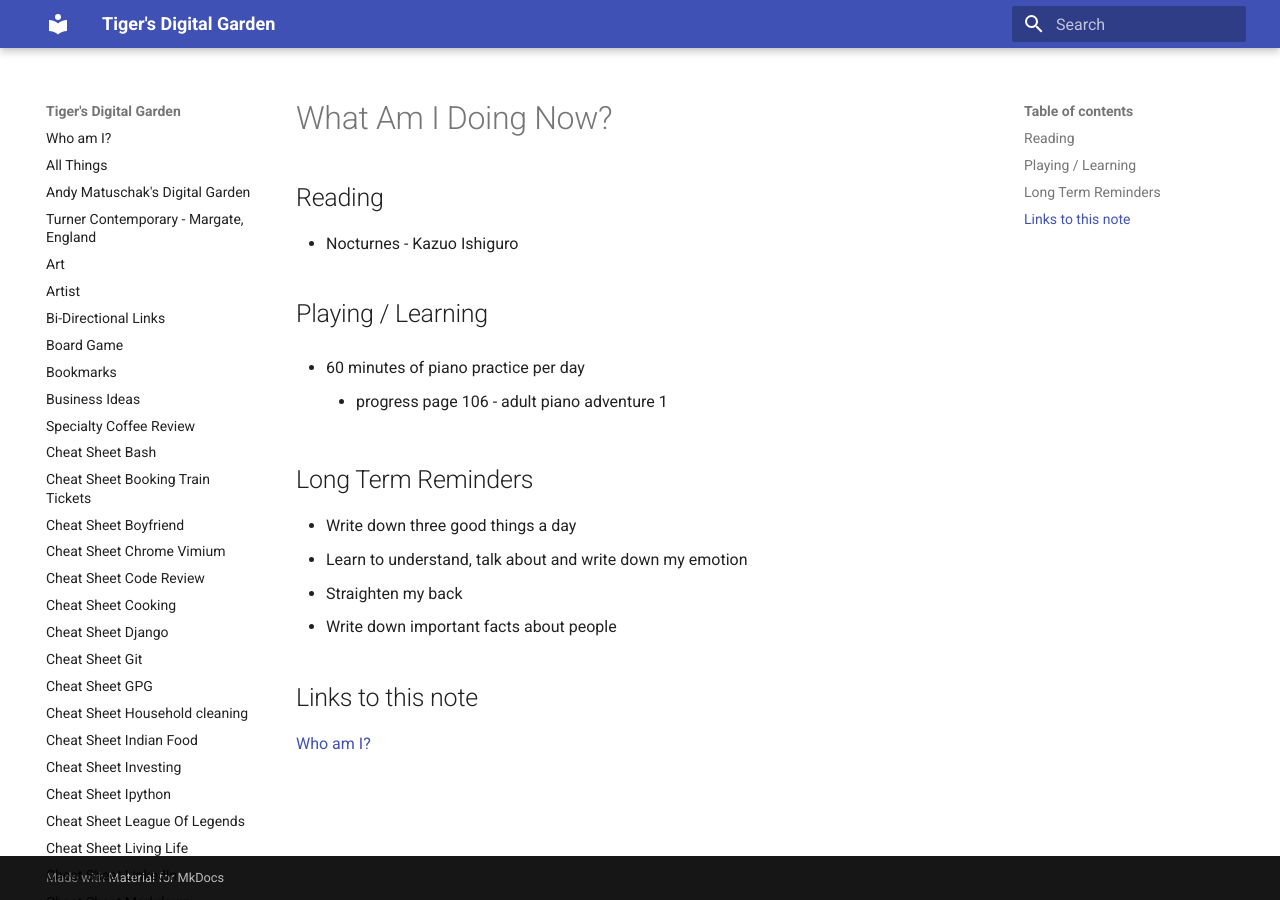
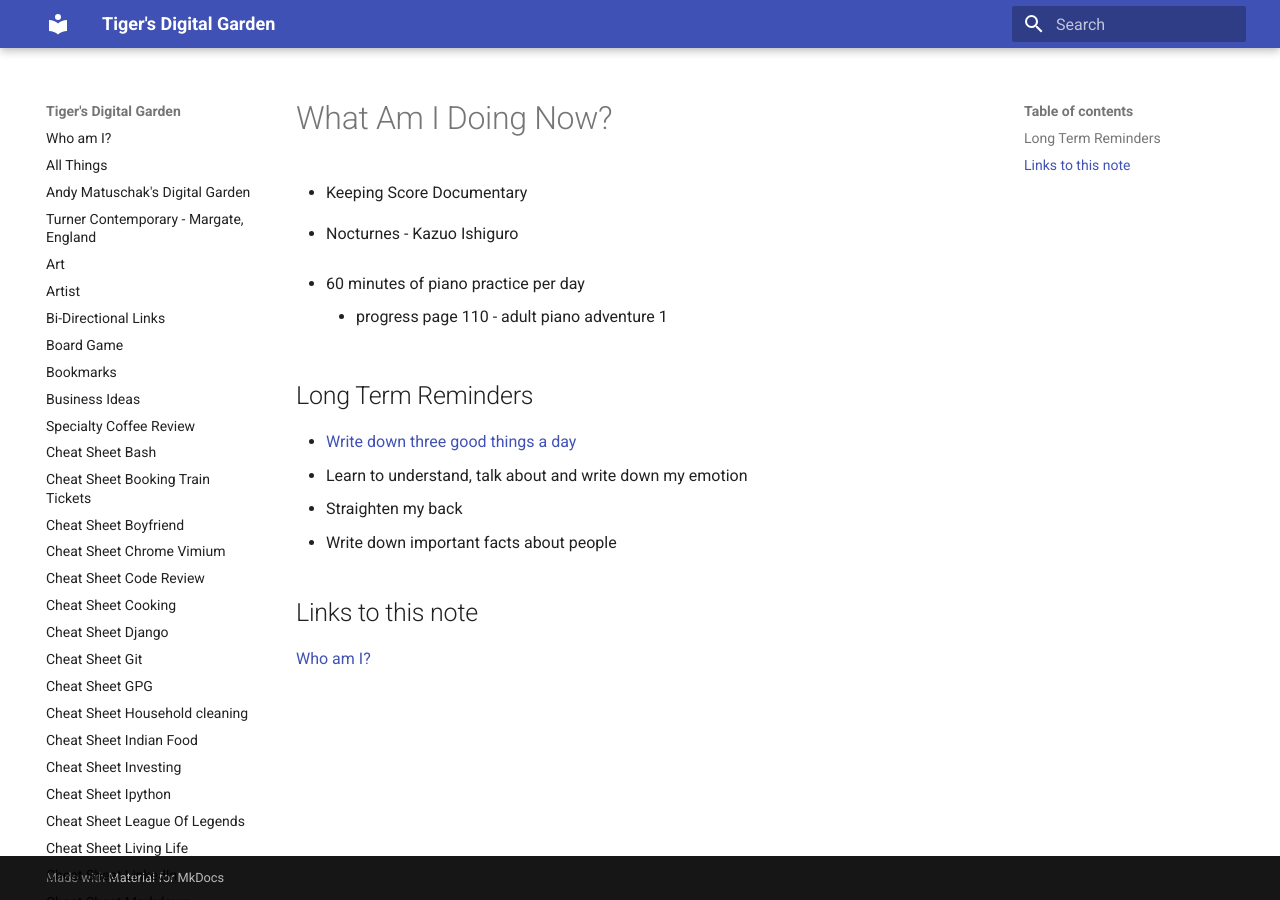
Before and after one commit to ynotstartups/notes, an MkDocs documentation site: the page built from notes/reminders.md, in a window 1280 px wide. Built offline with MkDocs 1.6.1 and Material for MkDocs 9.7.7, drawn with Linux system fonts in a browser that asks for light colours.

Commit message:
update progress

```diff
--- a/notes/reminders.md
+++ b/notes/reminders.md
@@ -1,18 +1,16 @@
 # What Am I Doing Now?
 
-## Reading
+- Keeping Score Documentary
 
 - Nocturnes - Kazuo Ishiguro
 
-## Playing / Learning
-
 - 60 minutes of piano practice per day
 
-  - progress page 106 - adult piano adventure 1
+  - progress page 110 - adult piano adventure 1
 
 ## Long Term Reminders
 
-- Write down three good things a day
+- [Write down three good things a day](https://ggia.berkeley.edu/practice/three-good-things)
 - Learn to understand, talk about and write down my emotion
 - Straighten my back
 - Write down important facts about people
```
